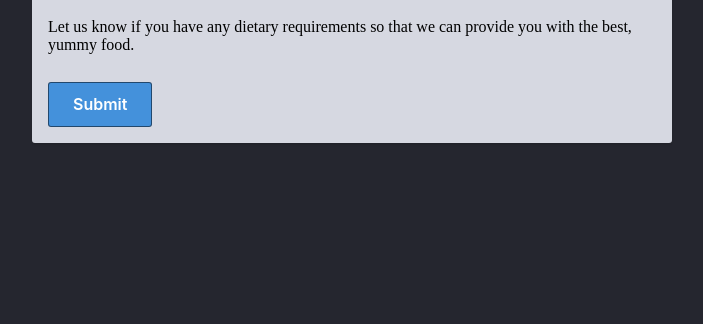
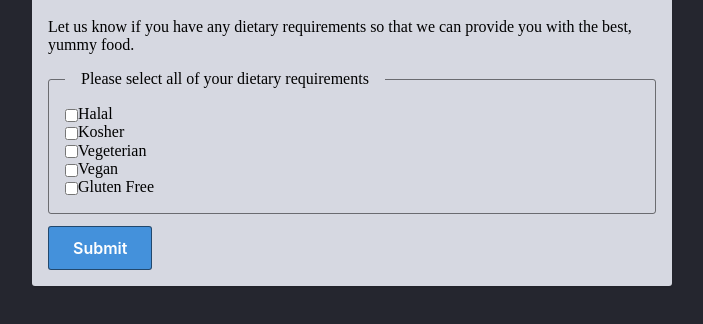
Before and after one commit to Hadi-git7/HTML-CSS-Git, a website: page week-3/24-dietary/index.html in a window 1280 px wide. Shown: the part 158-482 px from the top of the page, without its empty margins (288-991 px from the left). Drawn offline with Linux system fonts and the light colour scheme.

Commit message:
Completed 24-dietary exercise

```diff
--- a/week-3/24-dietary/index.html
+++ b/week-3/24-dietary/index.html
@@ -20,6 +20,22 @@
 
         <form>
           <!-- Your multiple choice goes here -->
+          <fieldset>
+            <legend>Please select all of your dietary requirements</legend>
+            <label for="halal"> <input type="checkbox" name="dietary" id="halal" />Halal </label>
+            <br />
+            <label for="kosher"> <input type="checkbox" name="dietary" id="kosher" />Kosher </label>
+            <br />
+            <label for="vegeterian">
+              <input type="checkbox" name="dietary" id="vegeterian" />Vegeterian
+            </label>
+            <br />
+            <label for="vegan"> <input type="checkbox" name="dietary" id="vegan" />Vegan </label>
+            <br />
+            <label for="gluten-free">
+              <input type="checkbox" name="dietary" id="gluten-free" />Gluten Free
+            </label>
+          </fieldset>
           <button type="submit">Submit</button>
         </form>
       </main>
```
